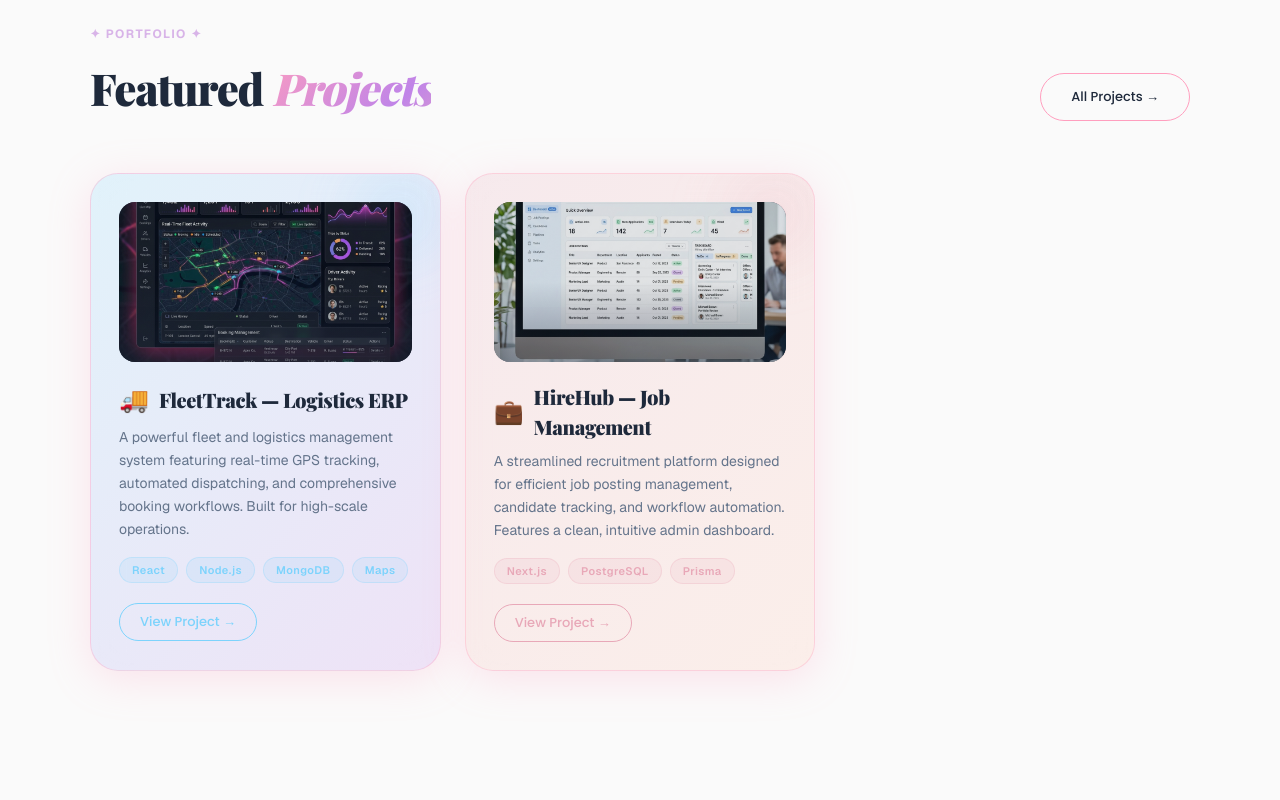
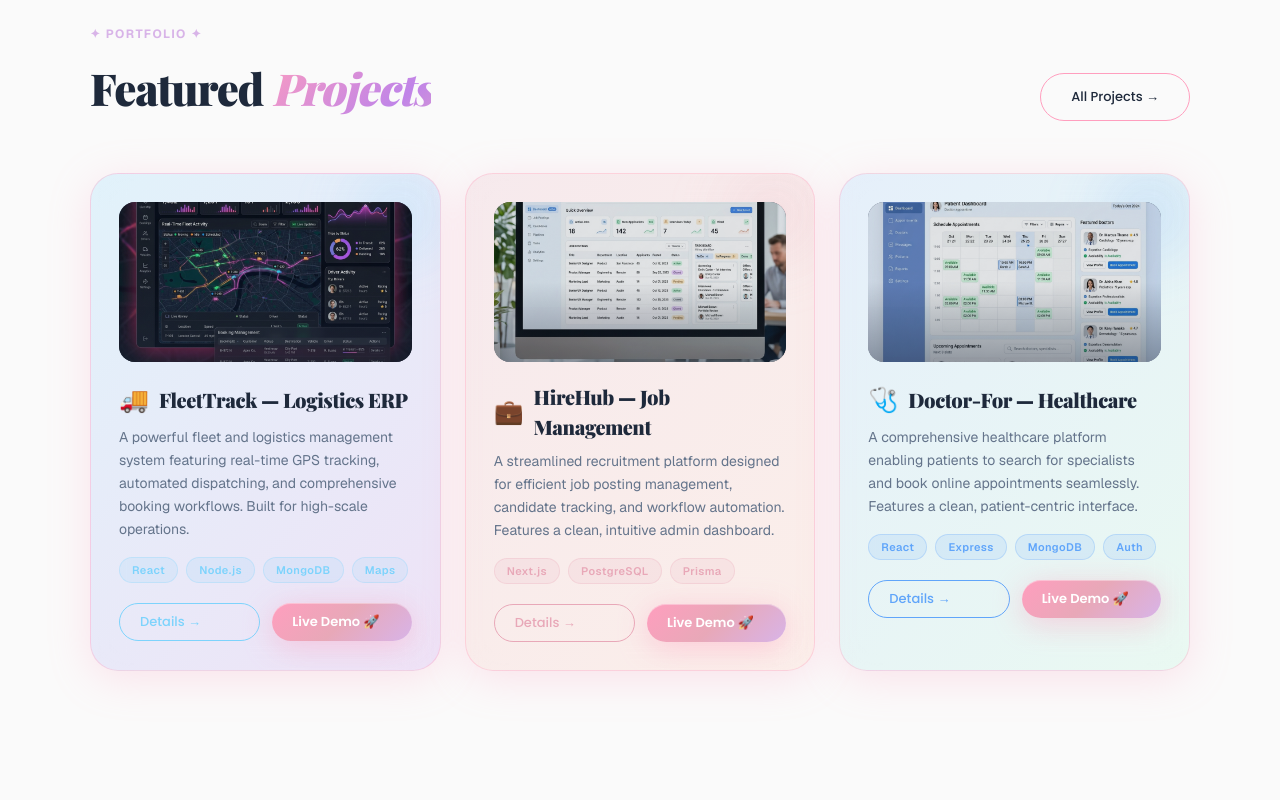
Before and after one commit to Ajangid11/portfolio, a Next.js app: page / in a window 1280 px wide. Shown: the part 1300-2100 px from the top of the page. Built offline with nearby package versions, Linux system fonts and the light colour scheme; a web font is replaced by a local one.

Commit message:
Added Doctor-For project and live demo links

```diff
--- a/app/components/Projects.tsx
+++ b/app/components/Projects.tsx
@@ -11,6 +11,7 @@ export interface Project {
     accent: string;
     mockupLines: string[];
     image?: string;
+    url?: string;
 }
 
 export const projects: Project[] = [
@@ -22,7 +23,8 @@ export const projects: Project[] = [
         gradient: "linear-gradient(135deg, rgba(125,211,252,0.2) 0%, rgba(192,132,232,0.2) 100%)",
         accent: "#7DD3FC",
         mockupLines: [],
-        image: "/fleet-logistics.png"
+        image: "/fleet-logistics.png",
+        url: "https://logistic-three-smoky.vercel.app/"
     },
     {
         title: "HireHub — Job Management",
@@ -32,7 +34,19 @@ export const projects: Project[] = [
         gradient: "linear-gradient(135deg, rgba(232,168,184,0.2) 0%, rgba(255,191,168,0.2) 100%)",
         accent: "#E8A8B8",
         mockupLines: [],
-        image: "/job-portal.png"
+        image: "/job-portal.png",
+        url: "https://job-refferal-frontend.vercel.app/"
+    },
+    {
+        title: "Doctor-For — Healthcare",
+        desc: "A comprehensive healthcare platform enabling patients to search for specialists and book online appointments seamlessly. Features a clean, patient-centric interface.",
+        tags: ["React", "Express", "MongoDB", "Auth"],
+        emoji: "🩺",
+        gradient: "linear-gradient(135deg, rgba(147,197,253,0.2) 0%, rgba(167,243,208,0.2) 100%)",
+        accent: "#60A5FA",
+        mockupLines: [],
+        image: "/doctor-for.png",
+        url: "https://doctor-for.vercel.app/"
     },
 ];
 
@@ -71,9 +85,16 @@ function ProjectCard({ project, index }: { project: Project; index: number }) {
                         <span key={t} style={{ fontSize: 11, fontWeight: 600, padding: '4px 12px', borderRadius: 99, background: `${project.accent}22`, color: project.accent, border: `1px solid ${project.accent}44`, letterSpacing: '0.04em' }}>{t}</span>
                     ))}
                 </div>
-                <button className="btn-outline" style={{ fontSize: 13, padding: '8px 20px', borderColor: project.accent, color: project.accent }}>
-                    View Project →
-                </button>
+                <div style={{ display: 'flex', gap: 12 }}>
+                    <button className="btn-outline" style={{ fontSize: 13, padding: '8px 20px', borderColor: project.accent, color: project.accent, flex: 1 }}>
+                        Details →
+                    </button>
+                    {project.url && (
+                        <a href={project.url} target="_blank" rel="noopener noreferrer" className="btn-cta" style={{ fontSize: 13, padding: '8px 20px', flex: 1, textDecoration: 'none', textAlign: 'center' }}>
+                            Live Demo 🚀
+                        </a>
+                    )}
+                </div>
             </div>
         </div>
     );
```
Also changed, not shown: public/doctor-for.png (added).
